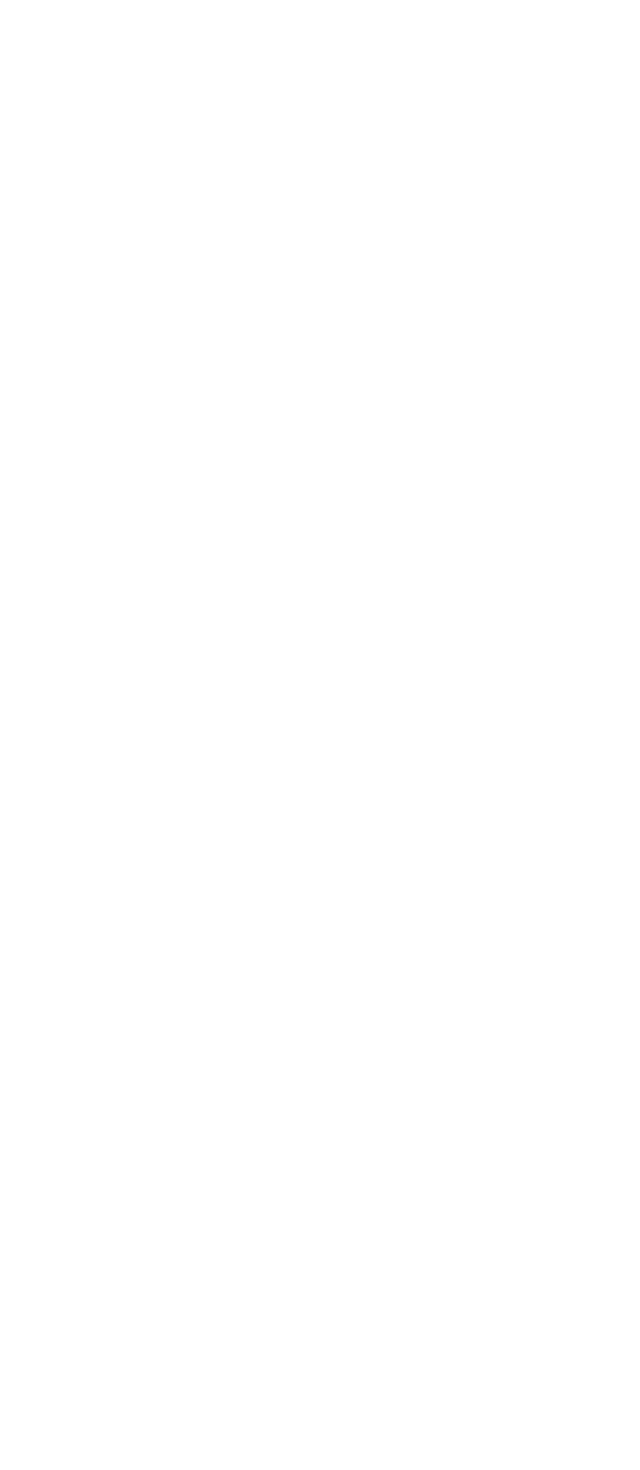
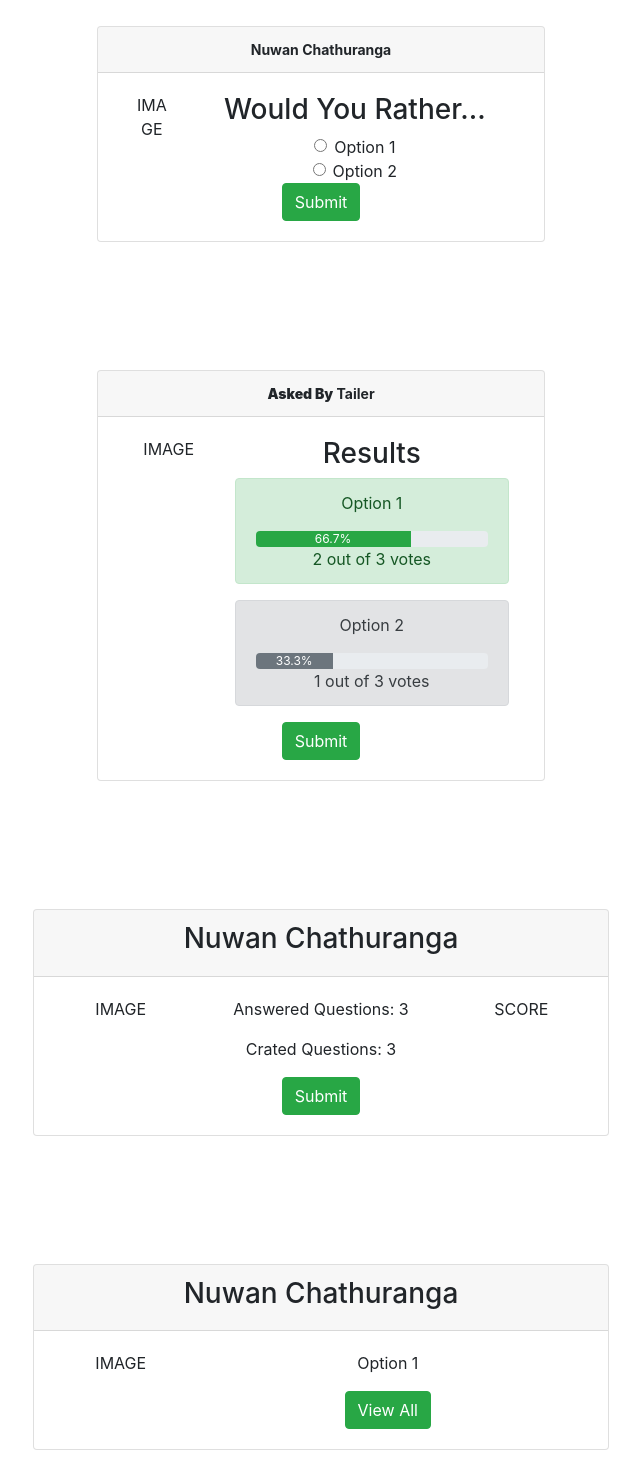
Before and after one commit to nchathu2014/would-you-rather-project, a React (Create React App) app: page / in a window 1280 px wide. Shown: the part 1040-2510 px from the top of the page, without its empty margins (319-959 px from the left). Before the commit the page ends 1066 px from the top, so only its background shows below. Built offline with nearby package versions, Linux system fonts and the light colour scheme.

Commit message:
feat: Implemented basic UIs for components

```diff
--- a/src/App.js
+++ b/src/App.js
@@ -5,6 +5,10 @@ import React from "react";
 import 'bootstrap/dist/css/bootstrap.min.css';
 import NavBar from "./components/NavBar";
 import NewQuestion from "./components/NewQuestion";
+import WouldYouRatherSelect from "./components/WouldYouRatherSelect";
+import WouldYouRatherResults from "./components/WouldYouRatherResults";
+import Score from "./components/Score";
+import WouldYouRatherView from "./components/WouldYourRatherView";
 
 function App() {
   return (
@@ -12,6 +16,10 @@ function App() {
       <NavBar/>
       <Login/>
       <NewQuestion/>
+        <WouldYouRatherSelect/>
+        <WouldYouRatherResults/>
+        <Score/>
+        <WouldYouRatherView/>
     </div>
   );
 }
--- /dev/null
+++ b/src/components/Score.js
@@ -0,0 +1,29 @@
+import React from "react";
+import {Card, Button, Container,Row,Col,Alert,ProgressBar} from "react-bootstrap";
+
+export default function Score(){
+    return(
+        <Card className="text-center" style={{width:'45%',margin:'10% auto'}}>
+            <Card.Header style={{fontWeight:'bold',fontSize:14}}>
+                <h3>Nuwan Chathuranga</h3>
+            </Card.Header>
+            <Card.Body>
+                <Container fluid="md">
+                    <Row>
+                        <Col sm={3}>IMAGE</Col>
+                        <Col sm={6}>
+                            <p>Answered Questions: 3</p>
+                            <p>Crated Questions: 3</p>
+
+                        </Col>
+                        <Col sm={3}>
+                            SCORE
+                        </Col>
+
+                    </Row>
+                </Container>
+                <Button variant="success">Submit</Button>
+            </Card.Body>
+        </Card>
+    );
+}
--- /dev/null
+++ b/src/components/WouldYouRatherResults.js
@@ -0,0 +1,34 @@
+import React from "react";
+import {Card, Button, Container,Row,Col,Alert,ProgressBar} from "react-bootstrap";
+
+export default function WouldYouRatherResults(){
+    return(
+        <Card className="text-center" style={{width:'35%',margin:'10% auto'}}>
+            <Card.Header style={{fontWeight:'bold',fontSize:14}}><strong>Asked By</strong> Tailer</Card.Header>
+            <Card.Body>
+                <Container fluid="md">
+                    <Row>
+                        <Col sm={3}>IMAGE</Col>
+                        <Col sm={9}>
+                            <div><h3>Results</h3></div>
+                            <Alert variant="success">
+                                <p>Option 1</p>
+                                <ProgressBar variant="success" now={66.7} label={`${66.7}%`} />
+                                2 out of 3 votes
+                            </Alert>
+                            <Alert variant="secondary">
+                                <p>Option 2</p>
+                                <ProgressBar variant="secondary" now={33.3} label={`${33.3}%`} />
+                                1 out of 3 votes
+                            </Alert>
+
+
+                        </Col>
+
+                    </Row>
+                </Container>
+                <Button variant="success">Submit</Button>
+            </Card.Body>
+        </Card>
+    );
+}
--- /dev/null
+++ b/src/components/WouldYouRatherSelect.js
@@ -0,0 +1,38 @@
+import React from "react";
+import {Card, Button, Container,Row,Col,Form} from "react-bootstrap";
+
+export default function WouldYouRatherSelect(){
+    return(
+        <Card className="text-center" style={{width:'35%',margin:'10% auto'}}>
+            <Card.Header style={{fontWeight:'bold',fontSize:14}}>Nuwan Chathuranga</Card.Header>
+            <Card.Body>
+                <Container fluid="md">
+                    <Row>
+                        <Col sm={2}>IMAGE</Col>
+                        <Col sm={10}>
+                            <div><h3>Would You Rather...</h3></div>
+                            <Form>
+                                <Form.Check
+                                type={'radio'}
+                                id={`default-radio`}
+                                label={'Option 1'}
+                                name={'grp1'}
+                                />
+                                <Form.Check
+                                    type={'radio'}
+                                    id={`default-radio`}
+                                    label={`Option 2`}
+                                    name={'grp1'}
+                                />
+
+
+                            </Form>
+                        </Col>
+
+                    </Row>
+                </Container>
+                <Button variant="success">Submit</Button>
+            </Card.Body>
+        </Card>
+    );
+}
--- /dev/null
+++ b/src/components/WouldYourRatherView.js
@@ -0,0 +1,25 @@
+import React from "react";
+import {Card, Button, Container,Row,Col,Alert,ProgressBar} from "react-bootstrap";
+
+export default function WouldYouRatherView(){
+    return(
+        <Card className="text-center" style={{width:'45%',margin:'10% auto'}}>
+            <Card.Header style={{fontWeight:'bold',fontSize:14}}>
+                <h3>Nuwan Chathuranga</h3>
+            </Card.Header>
+            <Card.Body>
+                <Container fluid="md">
+                    <Row>
+                        <Col sm={3}>IMAGE</Col>
+                        <Col sm={9}>
+                            <p>Option 1</p>
+                            <Button variant="success">View All</Button>
+
+                        </Col>
+
+                    </Row>
+                </Container>
+            </Card.Body>
+        </Card>
+    );
+}
```
